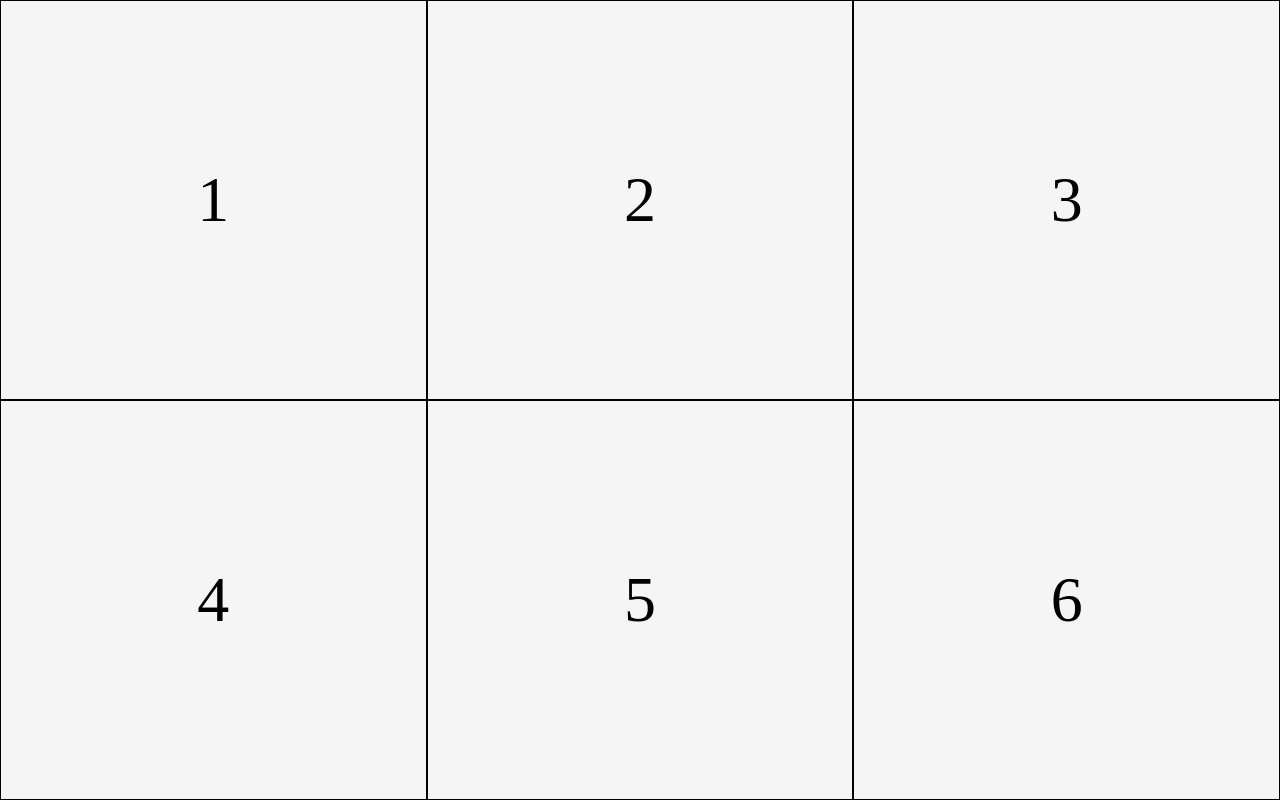
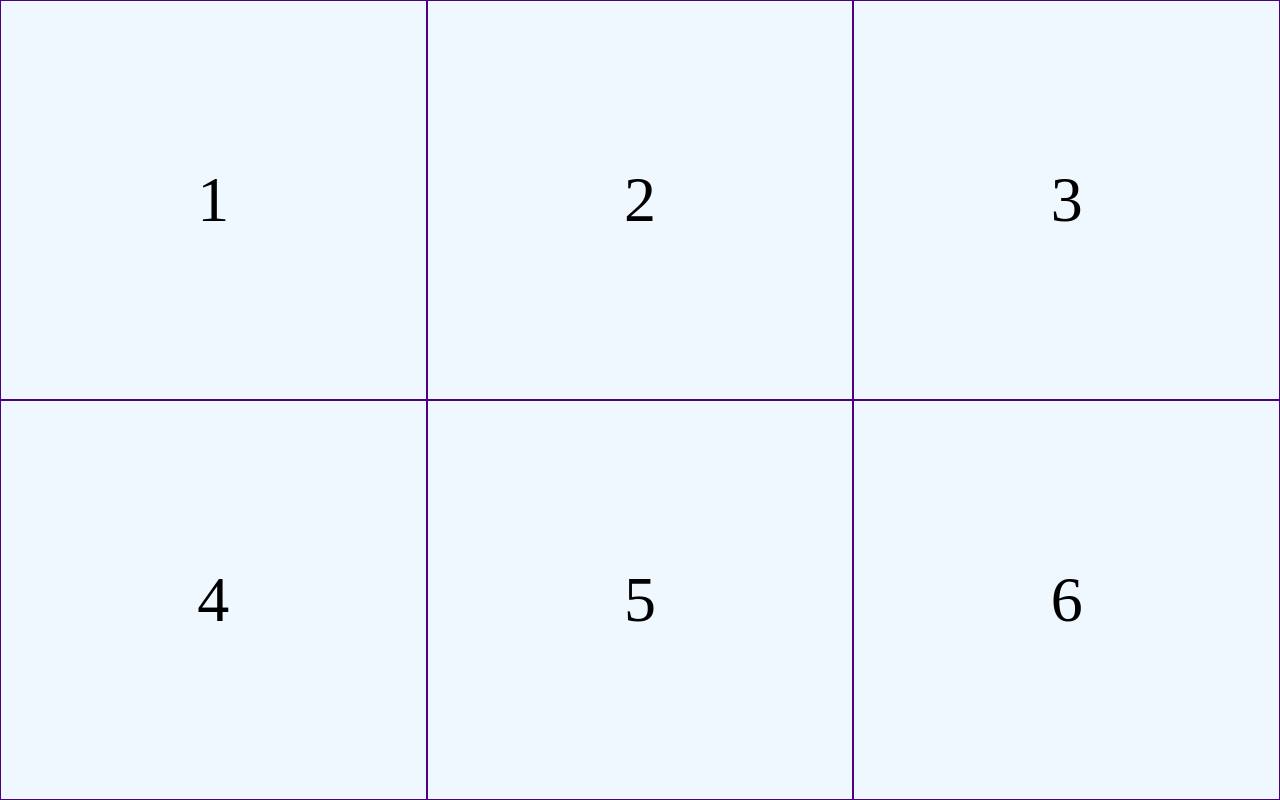
Before and after one commit to jeszy75/responsive-layout-examples, a plain HTML site: page grid1/index.html in a window 1280 px wide. Drawn offline with Linux system fonts and the light colour scheme.

Commit message:
Changing colors in grid examples

```diff
--- a/grid1/style.css
+++ b/grid1/style.css
@@ -8,8 +8,8 @@ body {
 }
 
 #grid > div {
-    border: thin solid black;
-    background-color: whitesmoke;
+    border: thin solid indigo;
+    background-color: aliceblue;
     display: flex;
     justify-content: center;
     align-items: center;
--- a/grid2/style.css
+++ b/grid2/style.css
@@ -8,8 +8,8 @@ body {
 }
 
 #grid > div {
-    border: thin solid black;
-    background-color: whitesmoke;
+    border: thin solid indigo;
+    background-color: aliceblue;
     display: flex;
     justify-content: center;
     align-items: center;
```
